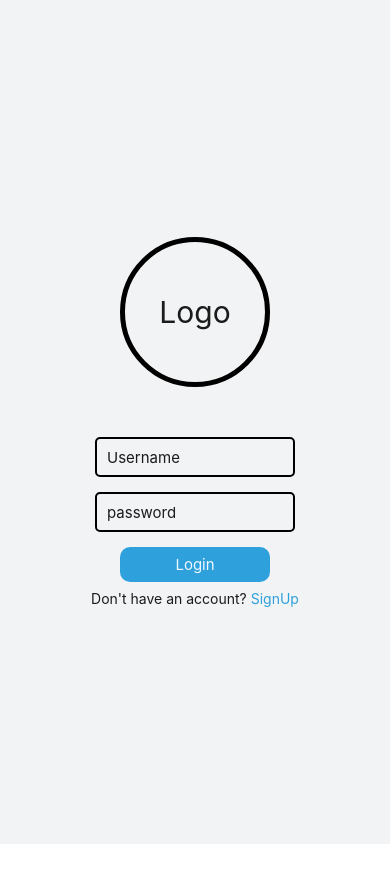
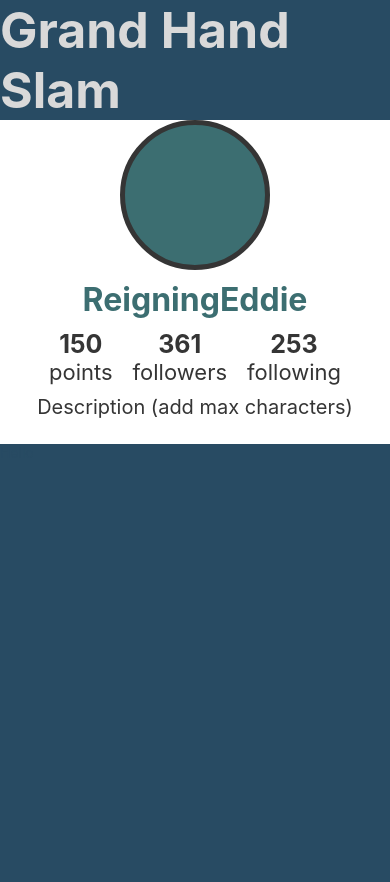
Before and after one commit to Reigningeddie/Grand-Hand-Slam, a React Native app: screen /Home in a window 390 px wide. Shown: the top 882 px of the page. Before the commit the page ends 844 px from the top, so only its background shows below. Built offline with nearby package versions, Linux system fonts and the light colour scheme.

Commit message:
created profile and added it to navigation

```diff
--- a/src/App.tsx
+++ b/src/App.tsx
@@ -4,10 +4,12 @@ import {NavigationContainer} from '@react-navigation/native';
 import {createNativeStackNavigator} from '@react-navigation/native-stack';
 import Login from './screens/Login';
 import SignUp from './screens/SignUp';
+import Profile from './screens/Profile';
 
 export type RootStackParamList = {
   Login: undefined;
   SignUp: undefined;
+  Home: undefined;
 };
 
 const Stack = createNativeStackNavigator<RootStackParamList>();
@@ -22,6 +24,11 @@ function App(): React.JSX.Element {
           options={{headerShown: false}}
         />
         <Stack.Screen name="SignUp" component={SignUp} />
+        <Stack.Screen
+          name="Home"
+          component={Profile}
+          options={{headerShown: false}}
+        />
       </Stack.Navigator>
     </NavigationContainer>
   );
--- /dev/null
+++ b/src/screens/Profile.tsx
@@ -0,0 +1,95 @@
+import {StyleSheet, Text, View} from 'react-native';
+import React from 'react';
+
+const Profile = () => {
+  return (
+    <View style={styles.body}>
+      <View style={styles.banner} />
+      <Text style={styles.txt}>Grand Hand Slam</Text>
+      <View style={styles.pic} />
+      <Text style={styles.user}>ReigningEddie</Text>
+      <View style={styles.flex}>
+        <View style={styles.grid}>
+          <Text style={styles.num}>150</Text>
+          <Text style={styles.item}>points</Text>
+        </View>
+        <View style={styles.grid}>
+          <Text style={styles.num}>361</Text>
+          <Text style={styles.item}>followers</Text>
+        </View>
+        <View style={styles.grid}>
+          <Text style={styles.num}>253</Text>
+          <Text style={styles.item}>following</Text>
+        </View>
+      </View>
+      <Text style={styles.dez}>Description (add max characters)</Text>
+      <View style={styles.portrait}>
+        <Text style={styles.vids}>Hello</Text>
+      </View>
+    </View>
+  );
+};
+
+export default Profile;
+
+const styles = StyleSheet.create({
+  body: {
+    flex: 1,
+    backgroundColor: '#FFFFFF',
+    alignItems: 'center',
+  },
+  banner: {
+    backgroundColor: '#284B63',
+    width: '100%',
+    height: 120,
+  },
+  txt: {
+    color: '#D9D9D9',
+    marginTop: -120,
+    fontSize: 50,
+    fontWeight: 'bold',
+  },
+  pic: {
+    backgroundColor: '#3C6E71',
+    height: 150,
+    width: 150,
+    borderRadius: 80,
+    borderColor: '#353535',
+    borderWidth: 5,
+  },
+  user: {
+    color: '#3C6E71',
+    marginTop: 10,
+    fontSize: 32,
+    fontWeight: 'bold',
+  },
+  flex: {
+    flexDirection: 'row',
+  },
+  grid: {
+    alignItems: 'center',
+    padding: 10,
+  },
+  num: {
+    color: '#353535',
+    fontSize: 25,
+    fontWeight: 'bold',
+  },
+  item: {
+    color: '#353535',
+    fontSize: 22,
+  },
+  dez: {
+    color: '#353535',
+    fontSize: 20,
+    marginBottom: 25,
+  },
+  portrait: {
+    backgroundColor: '#284B63',
+    width: '100%',
+    height: '100%',
+  },
+  vids: {
+    color: '#284B63',
+  },
+});
--- a/src/screens/login.tsx
+++ b/src/screens/login.tsx
@@ -22,7 +22,9 @@ export default function Login({navigation}: LoginProps) {
         placeholder={'password'}
         placeholderTextColor="#1B1B1B"
       />
-      <Pressable style={styles.LoginBtn}>
+      <Pressable
+        style={styles.LoginBtn}
+        onPress={() => navigation.navigate('Home')}>
         <Text style={styles.loginTxt}>Login</Text>
       </Pressable>
       <Text style={styles.text}>
```
